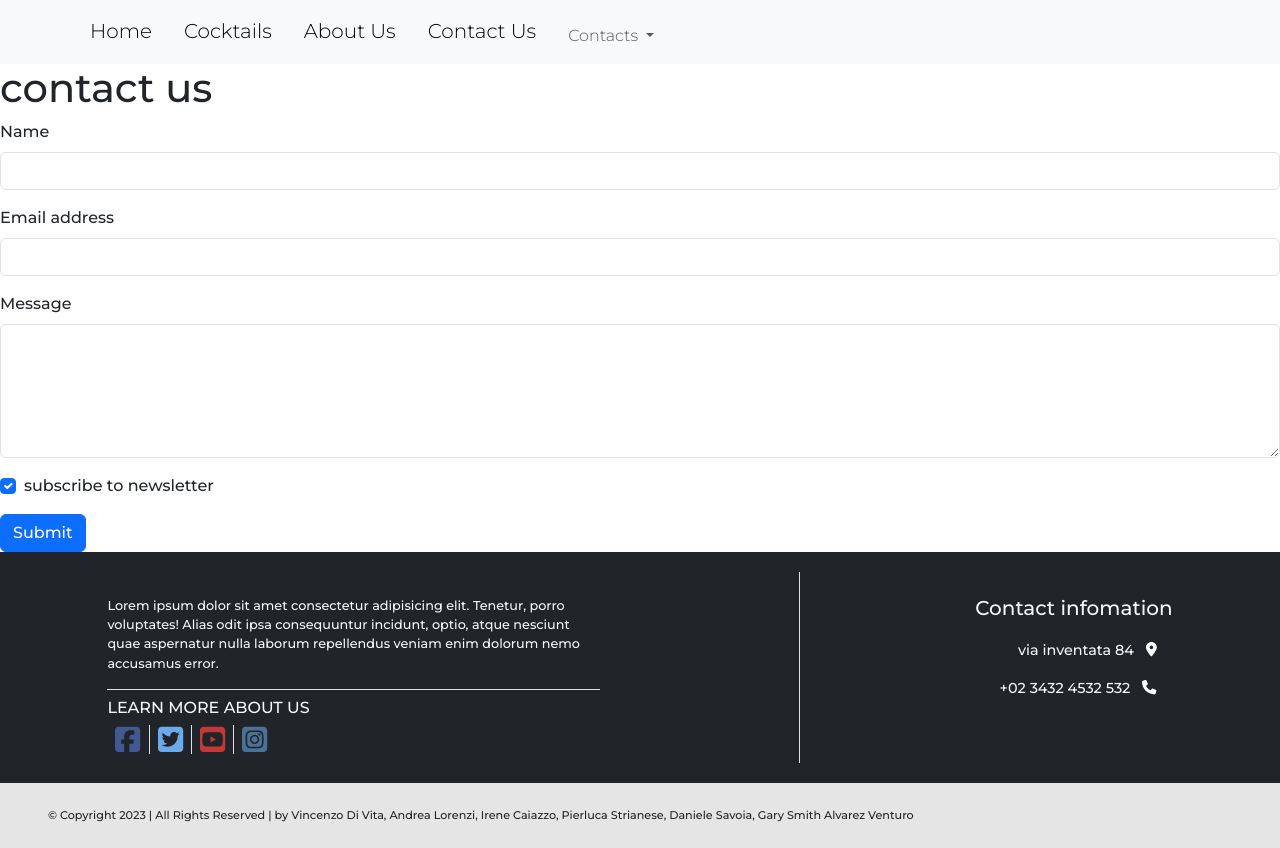
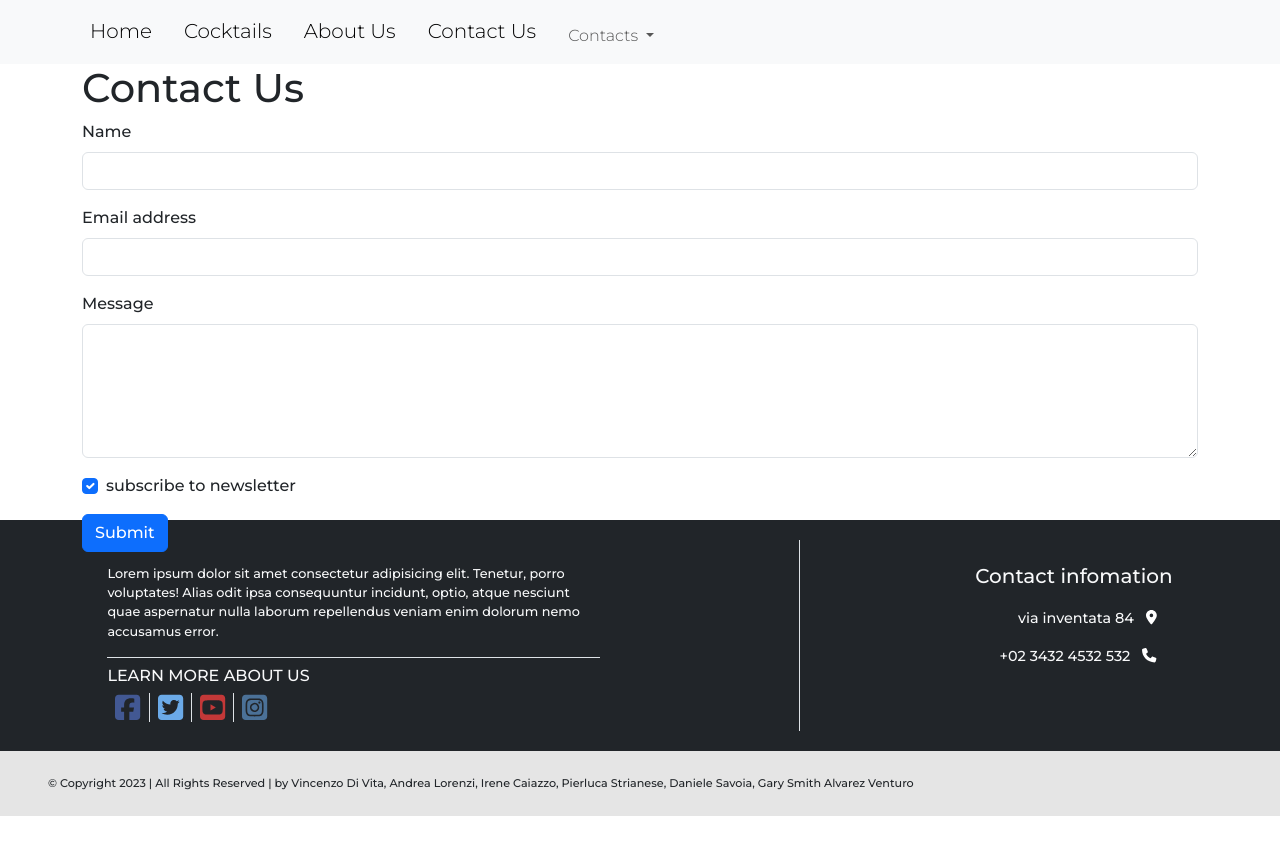
Before and after one commit to vdv-boolean/laravel-vue-router-frontoffice, a Vue app: page /mail in a window 1280 px wide. After the commit the page ends 816 px from the top, so only its background shows below. Built offline with nearby package versions, Linux system fonts and the light colour scheme.

Commit message:
mod style mail page

```diff
--- a/src/pages/AppMail.vue
+++ b/src/pages/AppMail.vue
@@ -47,7 +47,9 @@ export default {
 </script>
 
 <template>
-  <h1>contact us</h1>
+  <body>
+    <div class="container">
+      <h1>Contact Us</h1>
 
       <div
         v-if="hasError"
@@ -113,6 +115,12 @@ export default {
           Submit
         </button>
       </form>
+    </div>
+  </body>
 </template>
 
-<style lang="scss" scoped></style>
+<style lang="scss" scoped>
+body {
+  height: calc(100vh - 21.5rem);
+}
+</style>
```
Lines whose indentation alone changed are shown as unchanged.
